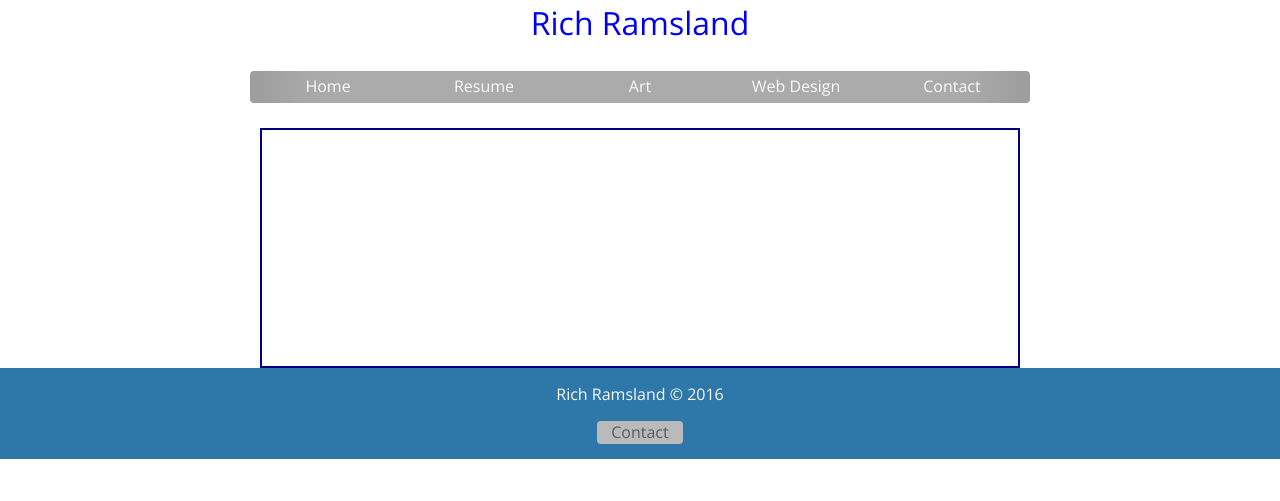
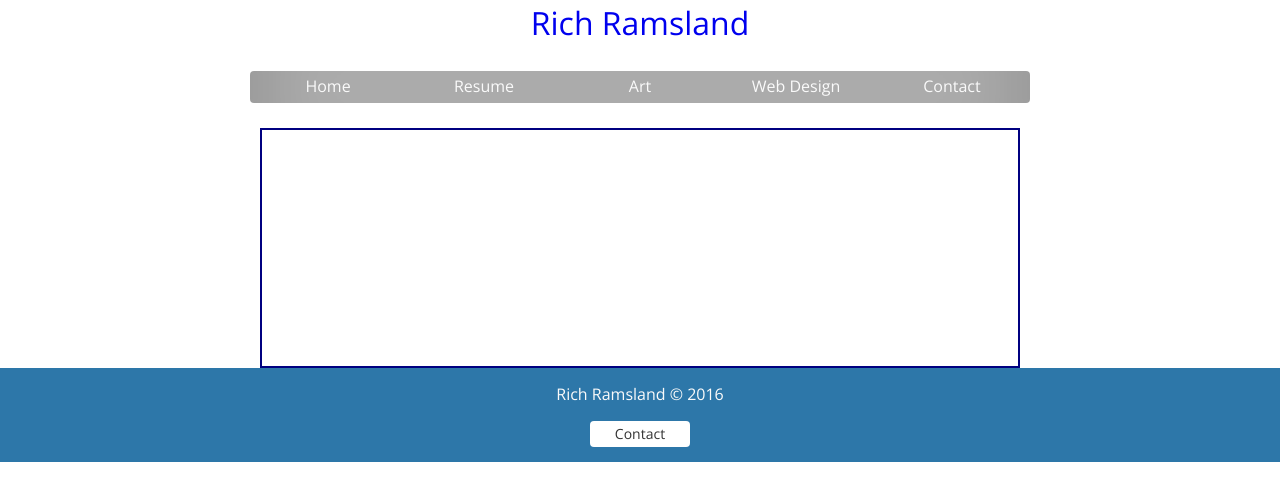
Before and after one commit to RRamsland/rramsland.github.io, a Jekyll site: the page built from index.html, in a window 1280 px wide. Shown: the top 501 px of the page. Built offline with Jekyll 4.4.1, drawn with Linux system fonts in a browser that asks for light colours; nearby versions of some CDN libraries; library files that are not in the unit come from our copies.

Commit message:
Updated Contact Button CSS

```diff
--- a/css/main.css
+++ b/css/main.css
@@ -112,18 +112,20 @@ footer .container p{
 }
 
 .contactButton {
-display: inline-block;
-background: rgb(186, 186, 186);
-padding: 0px 14px;
-border-radius: 4px;
-margin: 15px;
-margin-top: 0px;
-text-decoration: none;
-color: rgb(90, 90, 90);
+    display: inline-block;
+    background: #FFF;
+    border-radius: 4px;
+    margin: 0px 15px 15px;
+    text-decoration: none;
+    color: rgba(51, 51, 51, 1);
+    font-size: 14px;
+    width: 100px;
+    height: 26px;
+    line-height: 26px;
 }
 
 .contactButton:hover {
-box-shadow: rgb(139, 139, 139) 0px 0px 55px inset;
+    background: #EDEDED;
 }
 
 
```
